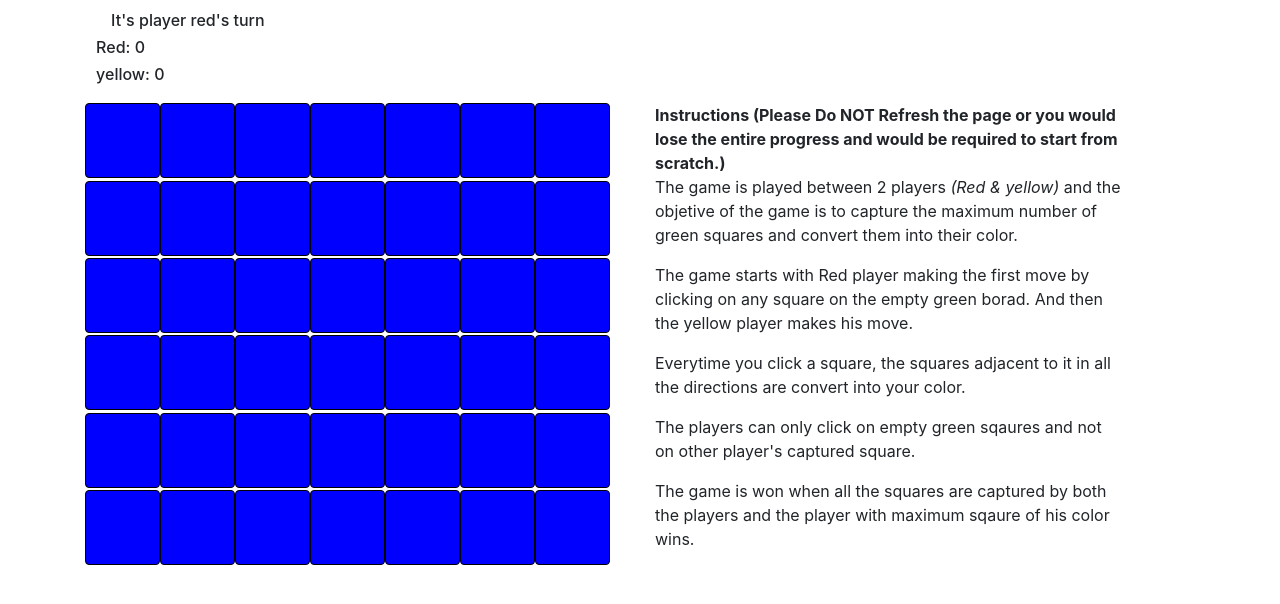
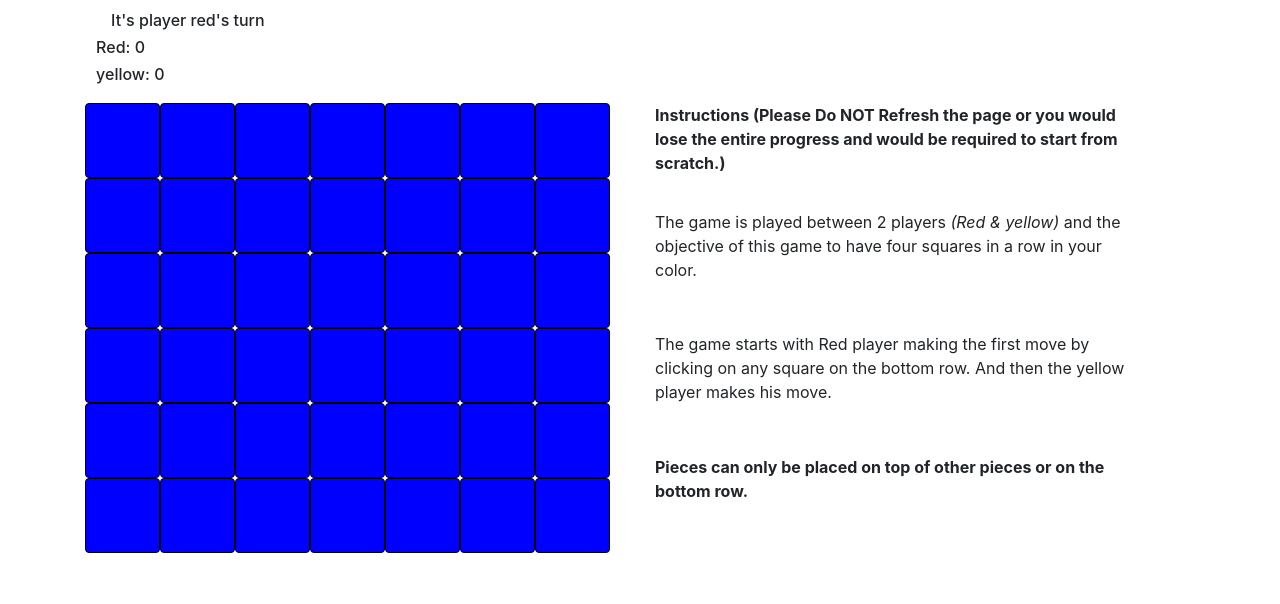
Before and after one commit to alanthejudoka/game-lab, a Flask app: page /hide/1 in a window 1280 px wide. Shown: the top 604 px of the page. Run offline with Flask 2, Linux system fonts and the light colour scheme; some libraries are stand-ins or nearby versions.

Commit message:
start- examples

```diff
--- a/app.py
+++ b/app.py
@@ -67,4 +67,4 @@
 
 
 if __name__ == '__main__':
-    socketio.run(app, debug=True)
+    socketio.run(app, debug=True, testing=True)
--- a/templates/hide.html
+++ b/templates/hide.html
@@ -76,15 +76,12 @@
         </div>
 
         <div class="col-12 col-sm-12 col-md-12 col-lg-4 col-xl-4" id="instructions" style="margin-top: 1%; ">
-            <b>Instructions (Please Do NOT Refresh the page or you would lose the entire progress and would be required to start from scratch.)</b>
+           <b>Instructions (Please Do NOT Refresh the page or you would lose the entire progress and would be required to start from scratch.)</b>
 
-            <p>The game is played between 2 players <i>(Red & yellow)</i> and the objetive of the game is to capture the maximum number of green squares and convert them into their color. </p>
-            <p>The game starts with Red player making the first move by clicking on any square on the empty green borad. And then the yellow player makes his move.</p>
-            <p>Everytime you click a square, the squares adjacent to it in all the directions are convert into your color.</p>
-            <p>The players can only click on empty green sqaures and not on other player's captured square.</p>
-            <p>The game is won when all the squares are captured by both the players and the player with maximum sqaure of his color wins.</p>
+                <p>The game is played between 2 players <i>(Red & yellow)</i> and the objective of this game to have four squares in a row in your color. </p>
+                <p>The game starts with Red player making the first move by clicking on any square on the bottom row. And then the yellow player makes his move.</p>
+                <p><b>Pieces can only be placed on top of other pieces or on the bottom row.</b></p>
         </div>
-    </div>
 
 
 </div>
```
Also changed, not shown: templates/seek.html (+4 -7 lines).
